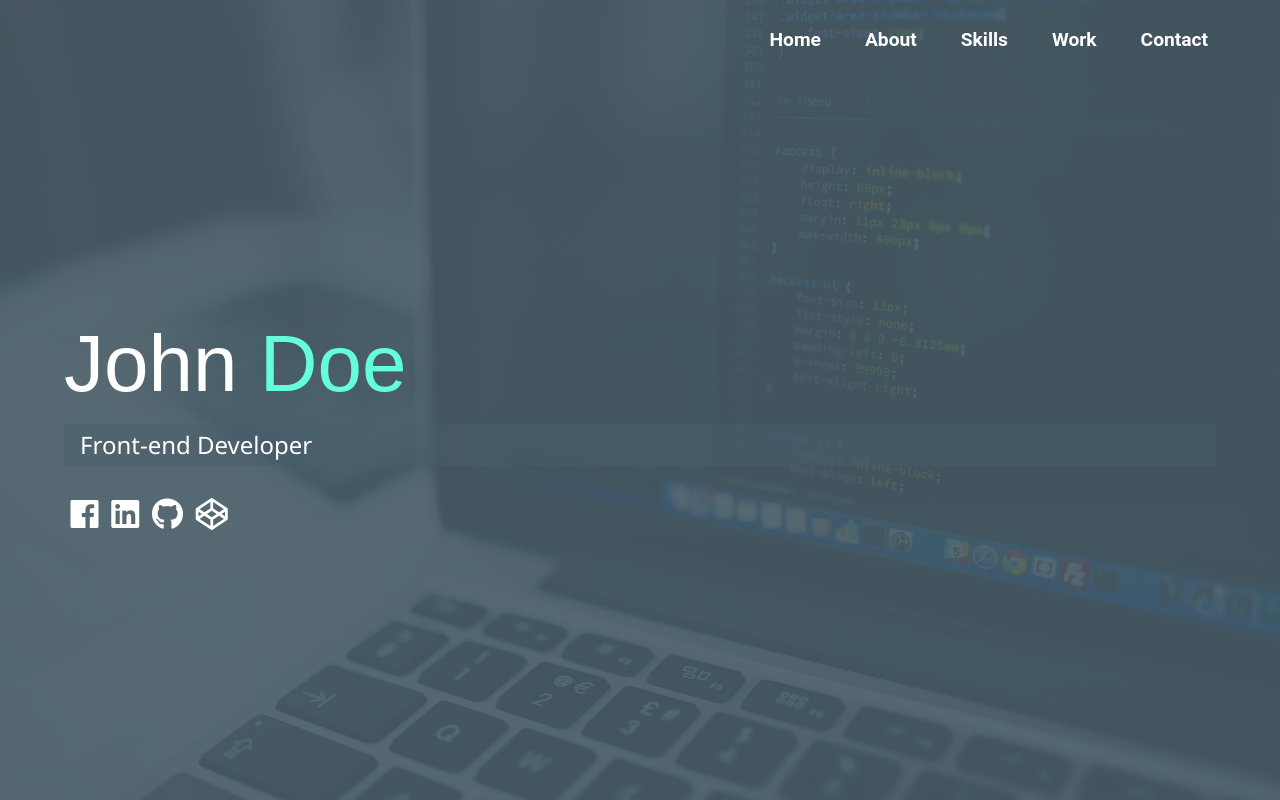
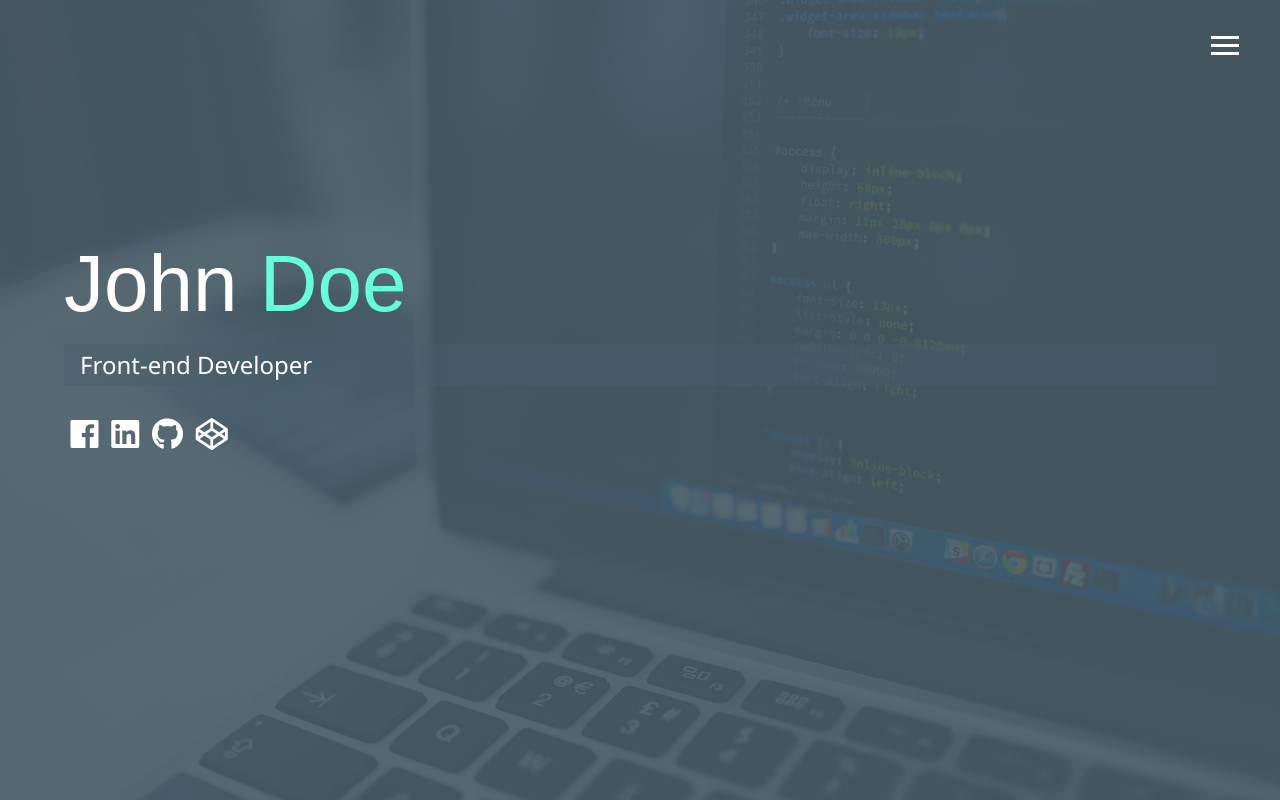
Before and after one commit to Palaz01/portfolio, a Vue app: page / in a window 1280 px wide. Built offline with nearby package versions, Linux system fonts and the light colour scheme; a small style sheet from the web is missing.

Commit message:
change nav (WIP)

```diff
--- a/src/App.vue
+++ b/src/App.vue
@@ -1,13 +1,28 @@
 <template>
 	<div id="app">
-		<nav class="main-navigation">
-			<router-link to="/">Home</router-link>
-			<router-link to="/about">About</router-link>
-			<router-link to="/skills">Skills</router-link>
-			<router-link to="/work">Work</router-link>
-			<router-link to="/contact">Contact</router-link>
-		</nav>
-
+		<header>
+			<button class="menu-btn" v-bind:class="{close: showNav}" v-on:click="openNav()">
+				<div class="btn-line"></div>
+				<div class="btn-line"></div>
+				<div class="btn-line"></div>
+			</button>
+			<nav  class="menu">
+				<transition enter-active-class="animated slideInDown">
+					<div v-if="showNav" class="menu-branding">
+						<div class="portrait"></div>
+					</div>
+				</transition>
+				<transition enter-active-class="animated slideInUp">
+					<div v-if="showNav" class="menu-nav">
+						<router-link class="nav-link" to="/" v-on:click.native="openNav()">Home</router-link>
+						<router-link class="nav-link" to="/about" v-on:click.native="openNav()">About</router-link>
+						<router-link class="nav-link" to="/skills" v-on:click.native="openNav()">Skills</router-link>
+						<router-link class="nav-link" to="/work" v-on:click.native="openNav()">Work</router-link>
+						<router-link class="nav-link" to="/contact" v-on:click.native="openNav()">Contact</router-link>
+					</div>
+				</transition>
+			</nav>
+		</header>
 		<router-view />
 	</div>
 </template>
@@ -19,6 +34,20 @@ export default {
 	name: 'app',
 	components: {
 		Home
+	},
+	data() {
+		return {
+			showNav: false
+		}
+	},
+	methods: {
+		openNav: function() {
+			if(!this.showNav) {
+				this.showNav = true;
+			} else {
+				this.showNav = false;
+			}
+		}
 	}
 }
 </script>
--- a/src/scss/_menu.scss
+++ b/src/scss/_menu.scss
@@ -1,21 +1,86 @@
-.main-navigation {
-    height: 80px;
-    display: flex;
-    align-items: center;
-    justify-content: flex-end;
-    padding-left: 50px;
-    padding-right: 50px;
+.menu-btn {
+    position: absolute;
+    z-index: 3;
+    right: 35px;
+    top: 35px;
+    cursor: pointer;
+    //transition: all 0.5s ease-out;
+    .btn-line {
+        width: 28px;
+        height: 3px;
+        margin: 0 0 5px 0;
+        background: #fff;
+    }
+    &.close {
+    transform: rotate(180deg);
+        .btn-line {
+            // Line 1 - Rotate
+            &:nth-child(1) {
+            transform: rotate(45deg) translate(5px, 5px);
+            }
 
-    a {
-        font-size: 1.2rem;
-        padding: 12px;
-        margin: 0 10px;
-        font-weight: bold;
-        font-family: $secondary-font;
+            // Line 2 - Hide
+            &:nth-child(2) {
+            opacity: 0;
+            }
 
-        &:hover {
-            border: 2px solid #fff;
-            padding: 10px;
+            // Line 3 - Rotate
+            &:nth-child(3) {
+            transform: rotate(-45deg) translate(7px, -6px);
+            }
         }
     }
 }
+
+.menu {
+    position: fixed;
+    top: 0;
+    width: 100%;
+
+    &-branding,
+    &-nav {
+        display: flex;
+        flex-flow: column wrap;
+        align-items: center;
+        justify-content: center;
+        float: left;
+        width: 50%;
+        height: 100vh;
+        overflow: hidden;
+    }
+
+    &-nav {
+        margin: 0;
+        padding: 0;
+        background: darken($primary-color, 5);
+    }
+
+    // Branding Side
+    &-branding {
+      background: rgba(69, 90, 100, .9);
+
+      .portrait {
+            width: 250px;
+            height: 250px;
+            background: url('assets/images/me.jpg') center;
+            filter: grayscale(70%);
+            border-radius: 50%;
+            border: solid 3px $secondary-color;
+        }
+    }
+
+    .nav-link {
+        display: inline-block;
+        position: relative;
+        font-size: 30px;
+        text-transform: uppercase;
+        padding: 1rem 0;
+        font-weight: 300;
+        color: #fff;
+        text-decoration: none;
+
+        &:hover {
+            color: $secondary-color;
+        }
+    }
+}
```
